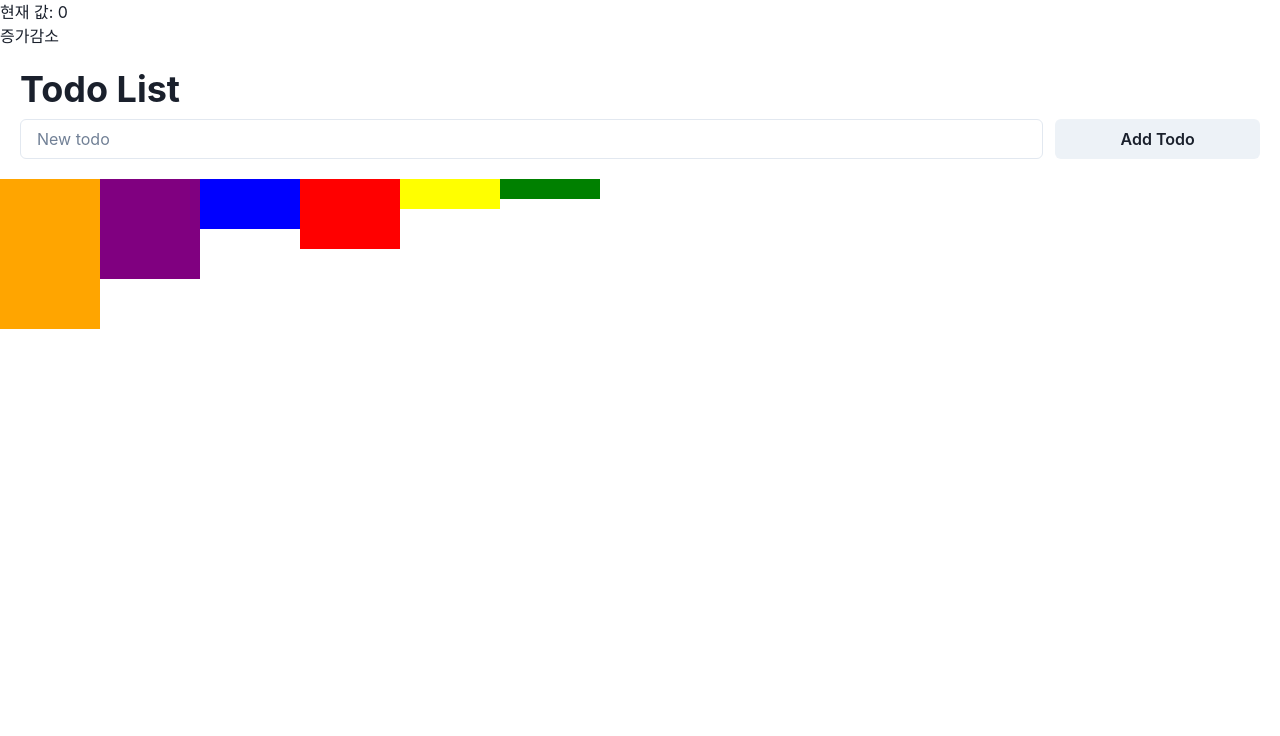
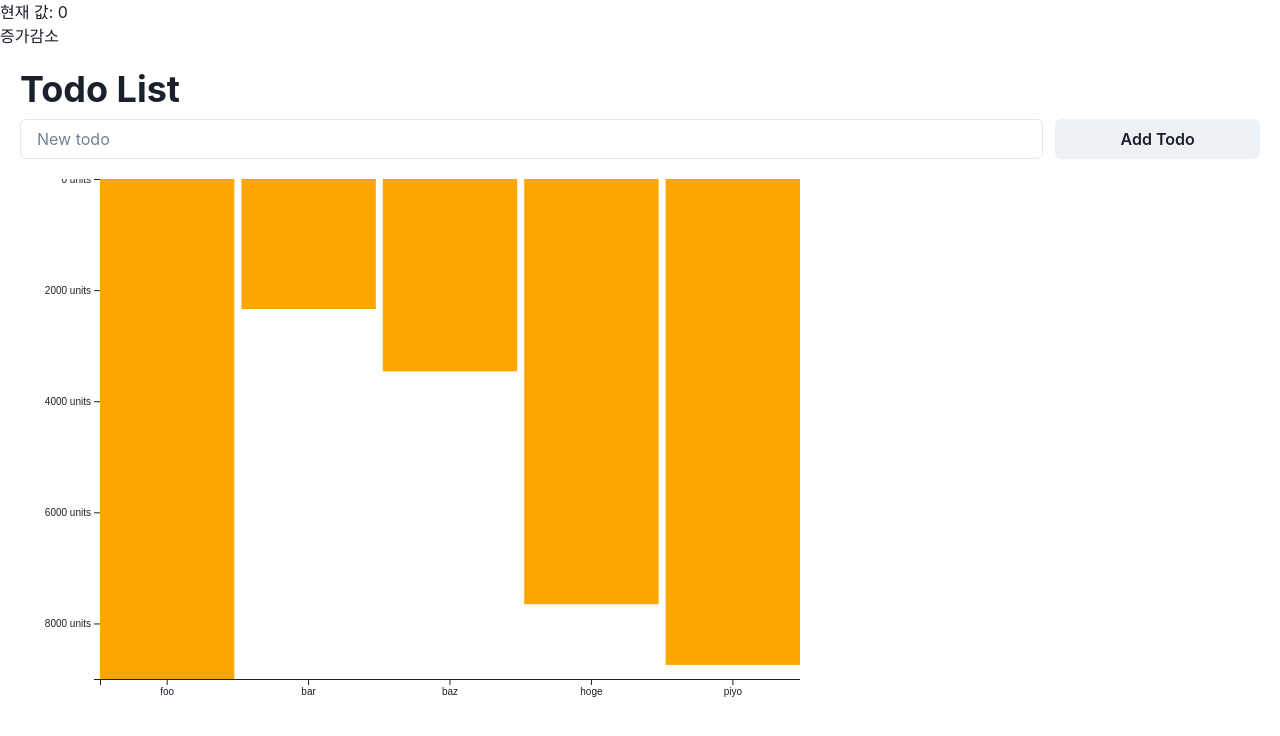
Before and after one commit to hareguu89/react-note, a React (Vite) app in the folder react-note/: page / in a window 1280 px wide. Shown: the top 736 px of the page. Built offline with nearby package versions, Linux system fonts and the light colour scheme.

Commit message:
D3-barchart

```diff
--- a/react-note/package.json
+++ b/react-note/package.json
@@ -17,8 +17,13 @@
     "@chakra-ui/react": "^2.4.9",
     "@emotion/react": "^11.10.5",
     "@emotion/styled": "^11.10.5",
+    "@types/d3-array": "^3.0.4",
+    "@types/d3-axis": "^3.0.2",
     "@types/d3-scale": "^4.0.3",
     "@types/d3-selection": "^3.0.4",
+    "@vitejs/plugin-react-swc": "^3.1.0",
+    "d3-array": "^3.2.2",
+    "d3-axis": "^3.0.0",
     "d3-scale": "^4.0.2",
     "d3-selection": "^3.0.0",
     "framer-motion": "^9.0.1",
--- a/react-note/src/App.tsx
+++ b/react-note/src/App.tsx
@@ -2,7 +2,7 @@ import Counter from "./components/Count";
 import { ChakraProvider, Box, theme } from "@chakra-ui/react";
 import TodoList from "./components/TodoList";
 import TodoAdd from "./components/TodoAdd";
-import D3 from "./components/D3";
+import D3 from "./components/D3BarChart";
 
 function App() {
   return (
--- a/react-note/src/components/D3.tsx
+++ /dev/null
@@ -1,103 +0,0 @@
-import { useEffect, useRef, useState } from "react";
-import { select, Selection } from "d3-selection";
-import { scaleBand, scaleLinear } from "d3-scale";
-
-const data = [
-  {
-    name: "foo",
-    number: 9000,
-  },
-  {
-    name: "bar",
-    number: 2340,
-  },
-  {
-    name: "baz",
-    number: 3463,
-  },
-  {
-    name: "hoge",
-    number: 7654,
-  },
-  {
-    name: "piyo",
-    number: 8746,
-  },
-];
-
-const data1 = [
-  { units: 150, color: "orange" },
-  { units: 100, color: "purple" },
-  { units: 50, color: "blue" },
-  { units: 70, color: "red" },
-  { units: 30, color: "yellow" },
-  { units: 20, color: "green" },
-];
-
-const dimensions = {
-  width: 800,
-  height: 500,
-  chartWidth: 700,
-  chartHeight: 400,
-  marginLeft: 100,
-};
-
-const D3 = () => {
-  const svgRef = useRef<SVGSVGElement | null>(null);
-  const [selection, setSelection] = useState<Selection<
-    SVGSVGElement | null,
-    unknown,
-    null,
-    undefined
-  > | null>(null);
-
-  const y = scaleLinear().domain([0, 1000]).range([0, 500]);
-
-  const x = scaleBand()
-    .domain(data.map((d) => d.name))
-    .range([0, 800]);
-
-  useEffect(() => {
-    // select(svgRef.current)
-    //     .append('rect')
-
-    if (!selection) {
-      setSelection(select(svgRef.current));
-    } else {
-      const rects = selection
-        .selectAll("rect")
-        .data(data1)
-        .attr("width", 100)
-        .attr("height", (d) => d.units)
-        .attr("fill", (d) => d.color)
-        .attr("x", (_, i) => i * 100);
-
-      rects
-        .enter()
-        .append("rect")
-        .attr("width", 100)
-        .attr("height", (d) => d.units)
-        .attr("fill", (d) => d.color)
-        .attr("x", (_, i) => i * 100);
-
-      // selection
-      //     .data(data)
-      //     .append('rect')f
-      //     .attr('width', d => d.width)
-      //     .attr('height', d => d.height)
-      //     .attr('fill', d => d.color)
-    }
-  }, [selection]);
-
-  return (
-    <div>
-      <svg ref={svgRef} width={1000}>
-        <rect />
-        <rect />
-        <rect />
-      </svg>
-    </div>
-  );
-};
-
-export default D3;
--- /dev/null
+++ b/react-note/src/components/D3BarChart.tsx
@@ -0,0 +1,103 @@
+import { useEffect, useRef, useState } from "react";
+import { select, Selection } from "d3-selection";
+import { scaleBand, scaleLinear } from "d3-scale";
+import { max } from "d3-array";
+import { axisLeft, axisBottom } from "d3-axis";
+
+const data = [
+  {
+    name: "foo",
+    number: 9000,
+  },
+  {
+    name: "bar",
+    number: 2340,
+  },
+  {
+    name: "baz",
+    number: 3463,
+  },
+  {
+    name: "hoge",
+    number: 7654,
+  },
+  {
+    name: "piyo",
+    number: 8746,
+  },
+];
+
+const dimensions = {
+  width: 800,
+  height: 600,
+  chartWidth: 700,
+  chartHeight: 500,
+  marginLeft: 100,
+};
+
+const D3 = () => {
+  const svgRef = useRef<SVGSVGElement | null>(null);
+  const [selection, setSelection] = useState<Selection<
+    SVGSVGElement | null,
+    unknown,
+    null,
+    undefined
+  > | null>(null);
+
+  const maxValue = max(data, (d) => d.number);
+
+  const y = scaleLinear().domain([0, maxValue!]).range([0, 500]);
+
+  const x = scaleBand()
+    .domain(data.map((d) => d.name))
+    .range([0, dimensions.chartWidth])
+    .paddingInner(0.05);
+
+  const yAxis = axisLeft(y)
+    .ticks(3)
+    .tickFormat((d) => `${d} units`);
+  const xAxis = axisBottom(x);
+
+  useEffect(() => {
+    if (!selection) {
+      setSelection(select(svgRef.current));
+    } else {
+      const xAxisGroup = selection
+        .append("g")
+        .attr(
+          "transform",
+          `translate(${dimensions.marginLeft}, ${dimensions.chartHeight})`
+        )
+        .call(xAxis);
+
+      const yAxisGroup = selection
+        .append("g")
+        .attr("transform", `translate(${dimensions.marginLeft}, 0)`)
+        .call(yAxis);
+
+      selection
+        .append("g")
+        .attr("transform", `translate(${dimensions.marginLeft}, 0)`)
+        .selectAll("rect")
+        .data(data)
+        .enter()
+        .append("rect")
+        .attr("width", x.bandwidth)
+        .attr("x", (d) => x(d.name)!)
+        .attr("fill", "orange")
+        .attr("height", (d) => y(d.number));
+    }
+  }, [selection]);
+
+  return (
+    <div>
+      <svg
+        ref={svgRef}
+        width={dimensions.width}
+        height={dimensions.height}
+      ></svg>
+    </div>
+  );
+};
+
+export default D3;
--- a/react-note/vite.config.ts
+++ b/react-note/vite.config.ts
@@ -1,7 +1,7 @@
-import { defineConfig } from 'vite'
-import react from '@vitejs/plugin-react-swc'
+import { defineConfig } from "vite";
+import react from "@vitejs/plugin-react-swc";
 
 // https://vitejs.dev/config/
 export default defineConfig({
   plugins: [react()],
-})
+});
```
Also changed, not shown: 2 other files (tests, documents, lock files or other folders).
